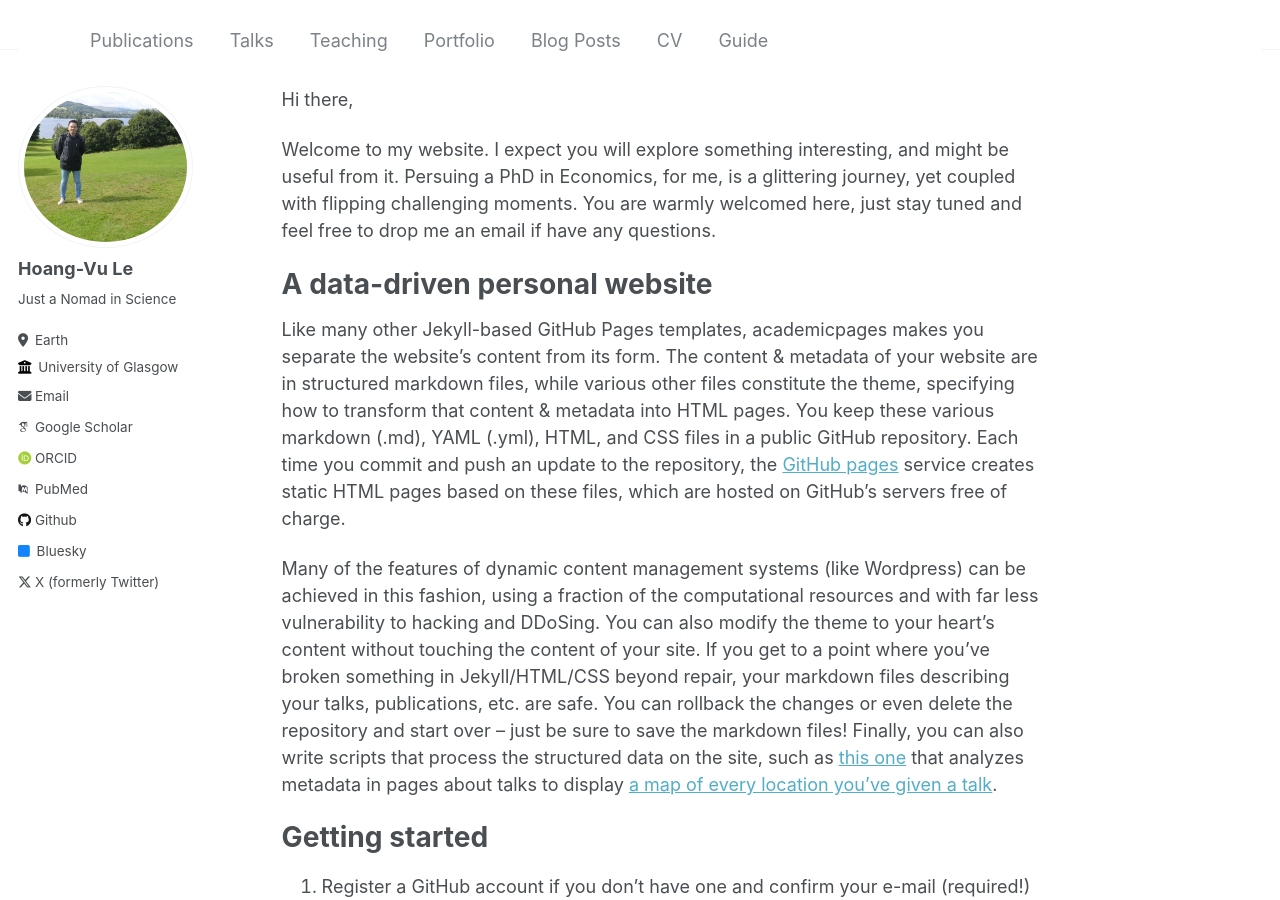
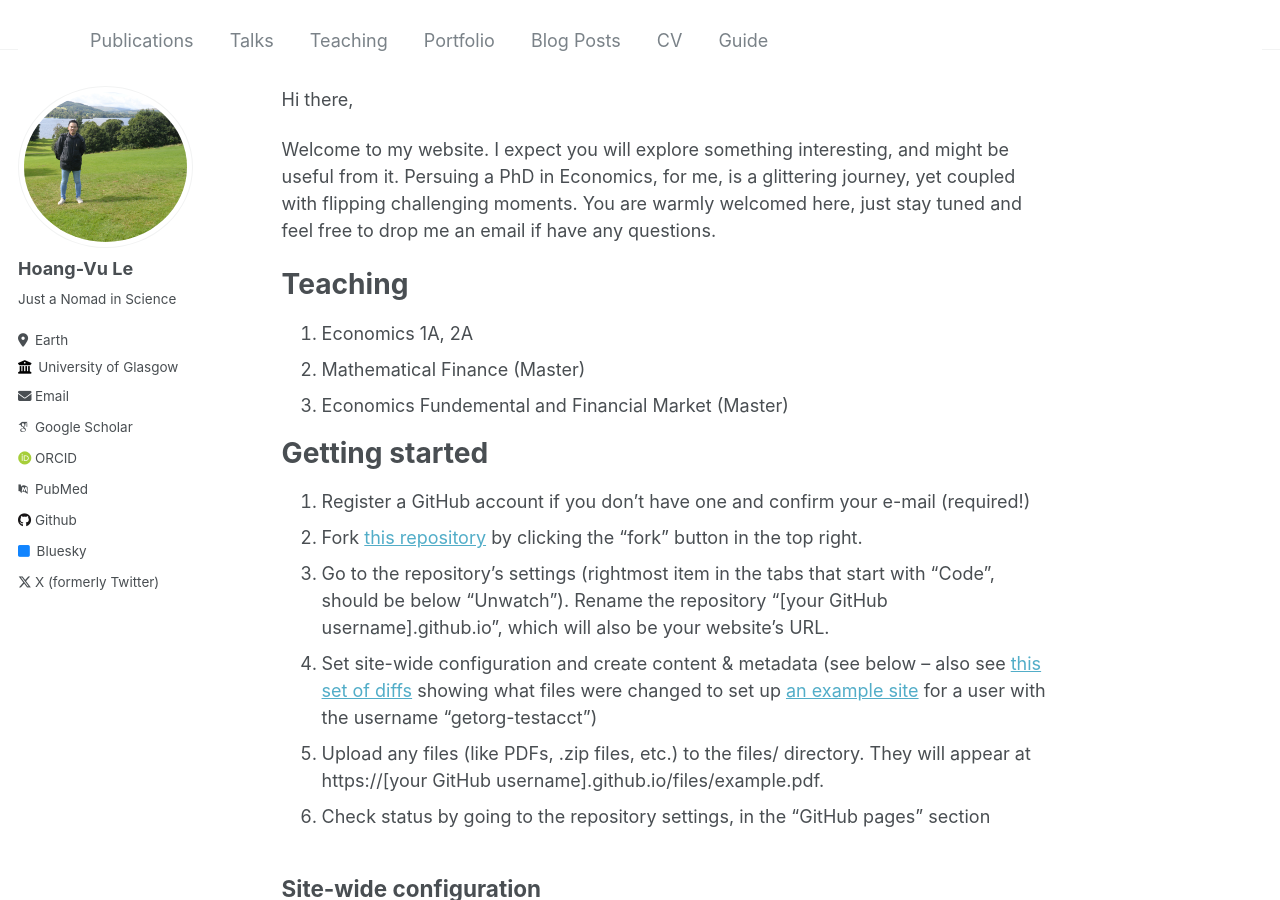
Before and after one commit to hvule/hvule.github.io, a Jekyll site: the page built from _pages/about.md, in a window 1280 px wide and 900 px high. Built offline with Jekyll 4.4.1, drawn with Linux system fonts in a browser that asks for light colours; some web fonts are replaced.

Commit message:
Update about.md

```diff
--- a/_pages/about.md
+++ b/_pages/about.md
@@ -11,11 +11,14 @@ Hi there,
 
 Welcome to my website. I expect you will explore something interesting, and might be useful from it. Persuing a PhD in Economics, for me, is a glittering journey, yet coupled with flipping challenging moments. You are warmly welcomed here, just stay tuned and feel free to drop me an email if have any questions.
 
-A data-driven personal website
+
+
+Teaching
 ======
-Like many other Jekyll-based GitHub Pages templates, academicpages makes you separate the website's content from its form. The content & metadata of your website are in structured markdown files, while various other files constitute the theme, specifying how to transform that content & metadata into HTML pages. You keep these various markdown (.md), YAML (.yml), HTML, and CSS files in a public GitHub repository. Each time you commit and push an update to the repository, the [GitHub pages](https://pages.github.com/) service creates static HTML pages based on these files, which are hosted on GitHub's servers free of charge.
 
-Many of the features of dynamic content management systems (like Wordpress) can be achieved in this fashion, using a fraction of the computational resources and with far less vulnerability to hacking and DDoSing. You can also modify the theme to your heart's content without touching the content of your site. If you get to a point where you've broken something in Jekyll/HTML/CSS beyond repair, your markdown files describing your talks, publications, etc. are safe. You can rollback the changes or even delete the repository and start over -- just be sure to save the markdown files! Finally, you can also write scripts that process the structured data on the site, such as [this one](https://github.com/academicpages/academicpages.github.io/blob/master/talkmap.ipynb) that analyzes metadata in pages about talks to display [a map of every location you've given a talk](https://academicpages.github.io/talkmap.html).
+1. Economics 1A, 2A
+2. Mathematical Finance (Master)
+3. Economics Fundemental and Financial Market (Master)
 
 Getting started
 ======
```
